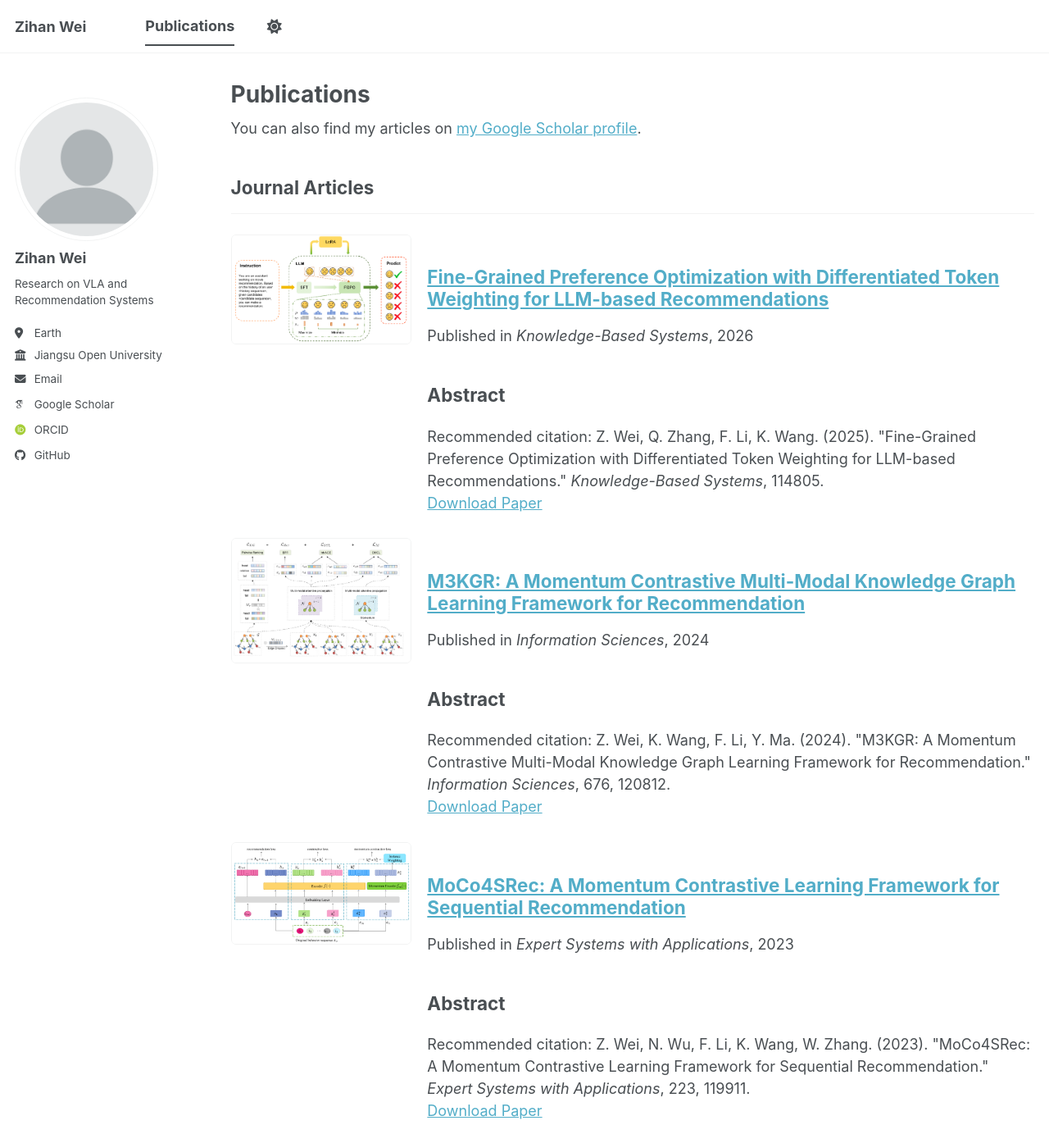
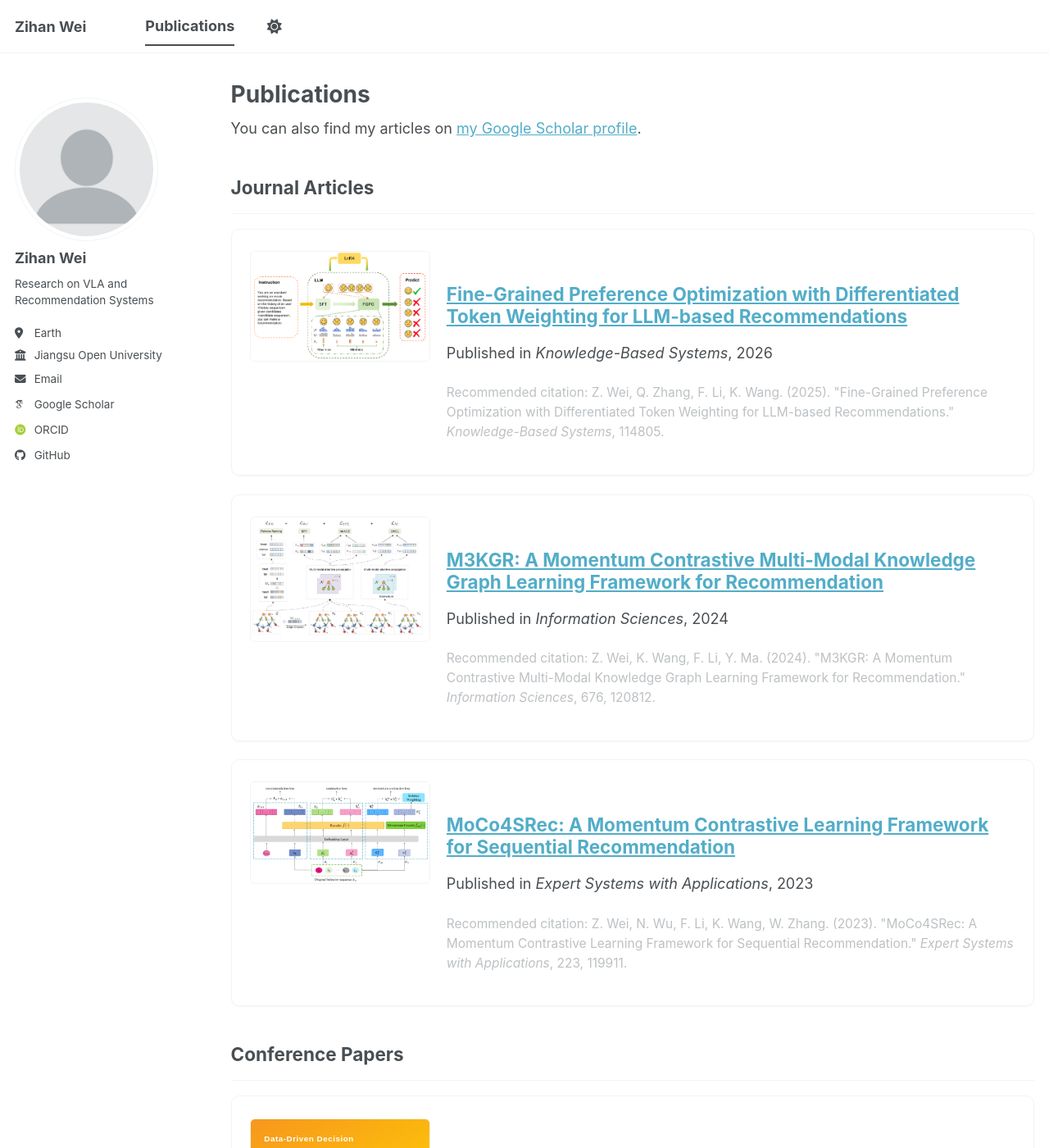
Before and after one commit to KlaineWei/KlaineWei.github.io, a Jekyll site: the page built from _pages/publications.html, in a window 1280 px wide and 1400 px high. Shown: the whole window at 82% size. Built offline with Jekyll 4.4.1, drawn with Linux system fonts in a browser that asks for light colours; some web fonts are replaced; a script bundle is joined from its source files by our own code; library files that are not in the unit come from our copies.

Commit message:
Simplify publication list cards and drop abstract/download-paper rows

```diff
--- a/_includes/archive-single.html
+++ b/_includes/archive-single.html
@@ -58,12 +58,19 @@
          <p class="page__date"><strong><i class="fa fa-fw fa-calendar" aria-hidden="true"></i> {{ site.data.ui-text[site.locale].date_label | default: "Published:" }}</strong> <time datetime="{{ post.date | default: "1900-01-01" | date_to_xmlschema }}">{{ post.date | default: "1900-01-01" | date: "%B %d, %Y" }}</time></p>
         {% endif %}
 
+    {% unless post.collection == 'publications' %}
     {% if post.excerpt and site.read_more != 'enabled' %}
     <p class="archive__item-excerpt" itemprop="description">{{ post.excerpt | markdownify }}</p>
     {% elsif post.excerpt and site.read_more == 'enabled' %}
     <p class="archive__item-excerpt" itemprop="description"><p>{{ post.excerpt | markdownify | remove: '<p>' | remove: '</p>' }}<strong><a href="{{ base_path }}{{ post.url }}" rel="permalink"> Read more</a></strong></p></p>
     {% endif %}
+    {% endunless %}
 
+    {% if post.collection == 'publications' %}
+      {% if post.citation %}
+        <p class="archive__item-citation">Recommended citation: {{ post.citation }}</p>
+      {% endif %}
+    {% else %}
     {% if post.citation and post.paperurl and post.slidesurl and post.bibtexurl %}
       <p>Recommended citation: {{ post.citation }}<br /><a href="{{ post.paperurl }}">Download Paper</a> | <a href="{{ post.slidesurl }}">Download Slides</a> | <a href="{{ post.bibtexurl }}">Download Bibtex</a></p>
     {% elsif post.citation and post.paperurl and post.slidesurl %}
@@ -91,6 +98,7 @@
     {% elsif post.bibtexurl %}
       <p><a href="{{ post.bibtexurl }}">Download Bibtex</a></p>
     {% endif %}
+    {% endif %}
 
     {% if post.header.teaser and include.type != "grid" %}</div>{% endif %}
 
--- a/_sass/layout/_home.scss
+++ b/_sass/layout/_home.scss
@@ -80,6 +80,32 @@
 }
 
 /* Publication teaser thumbnail in list view */
+.list__item {
+  margin-bottom: 1.25rem;
+
+  .archive__item {
+    padding: 1.1rem 1.25rem;
+    border-radius: 10px;
+    border: 1px solid var(--global-border-color, rgba(128, 128, 128, 0.2));
+    background: var(--global-bg-color, #ffffff);
+    box-shadow: 0 1px 2px rgba(0, 0, 0, 0.04);
+    transition: transform 0.15s ease, box-shadow 0.15s ease, border-color 0.15s ease;
+
+    &:hover {
+      transform: translateY(-2px);
+      box-shadow: 0 6px 18px rgba(0, 0, 0, 0.08);
+      border-color: var(--global-theme-color, #2698ba);
+    }
+  }
+}
+
+.archive__item-citation {
+  font-size: 0.86rem;
+  color: var(--global-text-color-light, #6f6f6f);
+  margin-top: 0.5rem;
+  line-height: 1.55;
+}
+
 .list__item .archive__item:has(.archive__item-thumb) {
   display: flex;
   align-items: flex-start;
```
